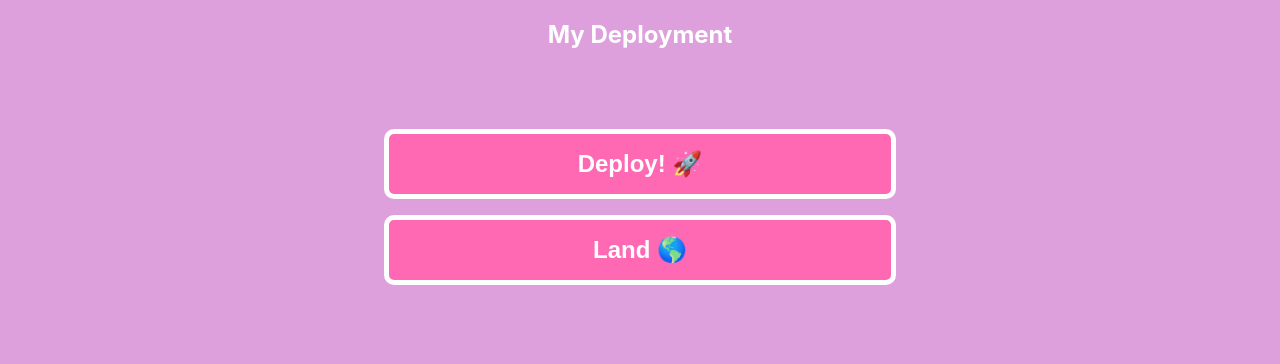
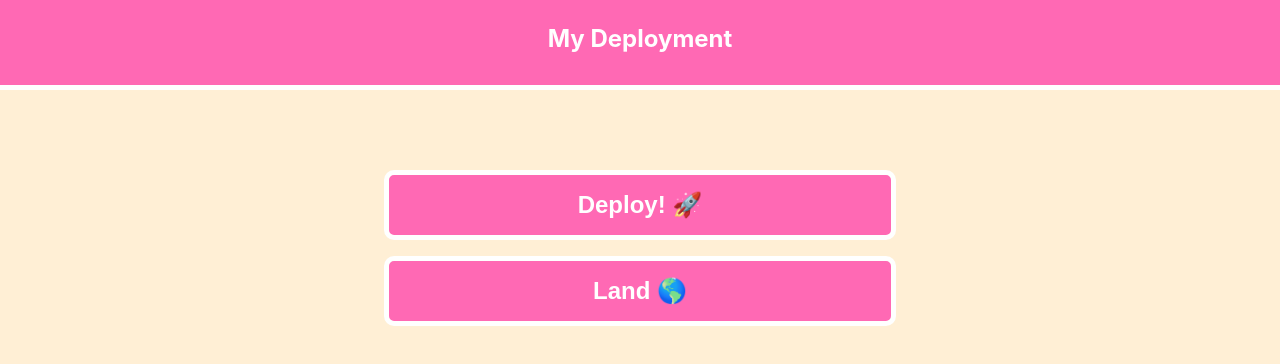
Before and after one commit to chukalicious/deployvercel, a React (Create React App) app: page / in a window 1280 px wide. Shown: the top 364 px of the page. Built offline with nearby package versions, Linux system fonts and the light colour scheme.

Commit message:
more simple stylings

```diff
--- a/src/App.js
+++ b/src/App.js
@@ -31,7 +31,19 @@ function App() {
         flexDirection: "column",
       }}
     >
-      <h2 style={{ marginBottom: "5rem", color: "white" }}>My Deployment</h2>
+      <h2
+        style={{
+          marginBottom: "5rem",
+          marginTop: "-.5rem",
+          color: "white",
+          paddingTop: "2rem",
+          paddingBottom: "2rem",
+          borderBottom: "5px solid white",
+          backgroundColor: "hotpink",
+        }}
+      >
+        My Deployment
+      </h2>
       <div
         style={{
           display: "flex",
@@ -55,7 +67,7 @@ function App() {
             fontWeight: "light",
             fontSize: "2rem",
             lineHeight: ".5rem",
-            color: "whitesmoke",
+            color: "blueviolet",
           }}
         >
           {message}
--- a/src/index.css
+++ b/src/index.css
@@ -5,7 +5,7 @@ body {
     sans-serif;
   -webkit-font-smoothing: antialiased;
   -moz-osx-font-smoothing: grayscale;
-  background-color: plum;
+  background-color: papayawhip;
 }
 
 code {
```
